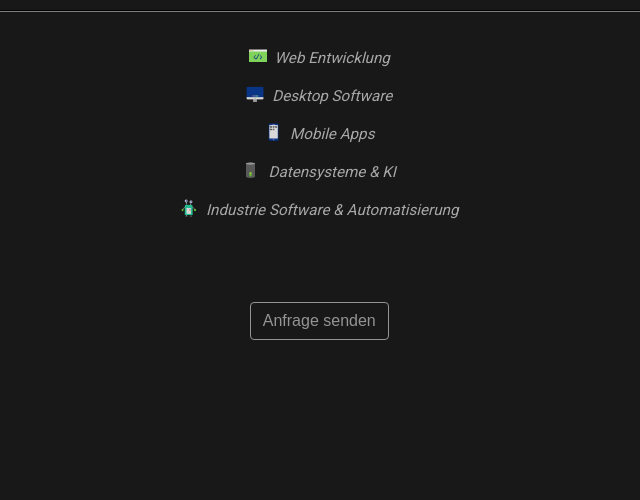
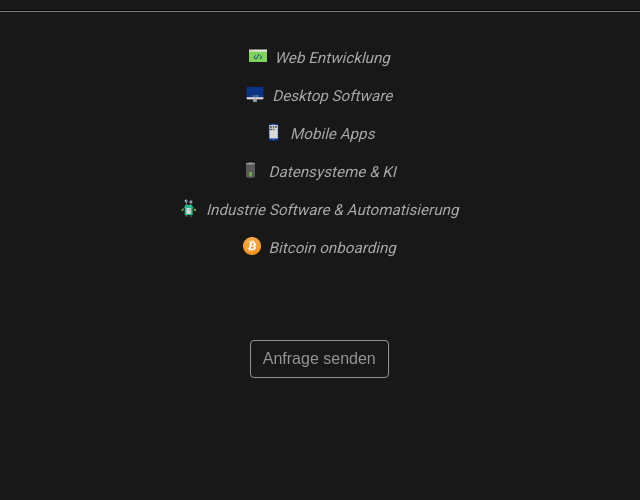
Before and after one commit to ChristopherYoon89/Website-Test-Server, a Django app: page /de/ in a window 1280 px wide. Shown: the part 2394-2894 px from the top of the page, without its empty margins (172-812 px from the left). Run offline with Django 4.2, Linux system fonts and the light colour scheme; data that the repository does not hold is empty; parts of the project's set-up code (start-up, migrations or seed data) failed here and were passed over; some libraries are stand-ins or nearby versions; some web fonts are replaced.

Commit message:
Update German Home page add Bitcoin onboarding

```diff
--- a/blog_ger/templates/blog_ger/home_ger.html
+++ b/blog_ger/templates/blog_ger/home_ger.html
@@ -184,6 +184,7 @@
   <p><img src="{% static 'blog/images/phoneapps.png' %}"><a class="url-col" href="{% url 'solution-detail-ger' slug='mobile-apps' %}"><span>Mobile Apps</span></a></p>
   <p><img src="{% static 'blog/images/macpro.png' %}"><a class="url-col" href="{% url 'solution-detail-ger' slug='datensysteme-und-kuenstliche-intelligenz' %}"><span>Datensysteme & KI</span></a></p>
   <p><img src="{% static 'blog/images/coolrobot.png' %}"><a class="url-col" href="{% url 'solution-detail-ger' slug='industrie-software-und-automatisierung' %}"><span>Industrie Software & Automatisierung</span></a></p>
+  <p><img src="{% static 'blog/images/bitcoin.webp' %}"><span>Bitcoin onboarding</span></p>
 </div>
 
 <div class="button-contact-container">
```
